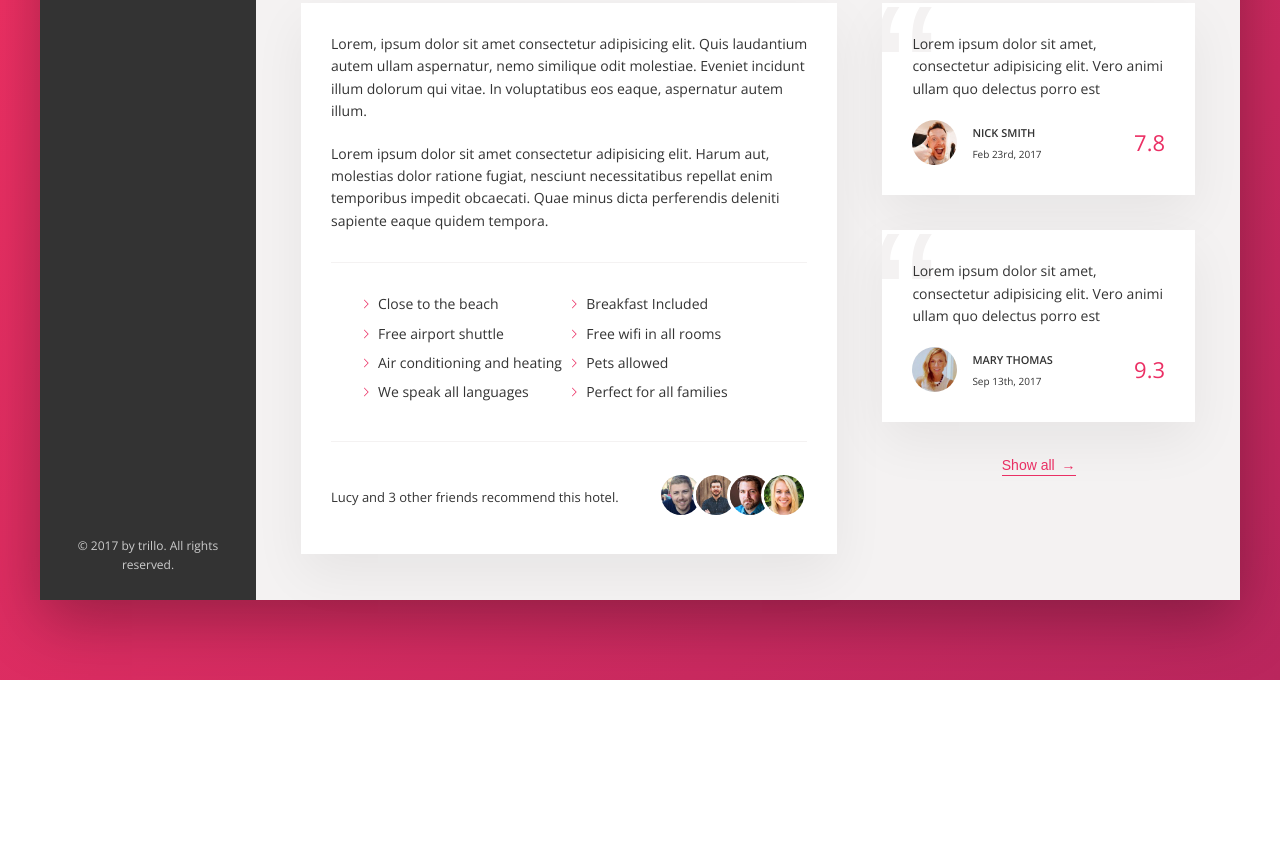
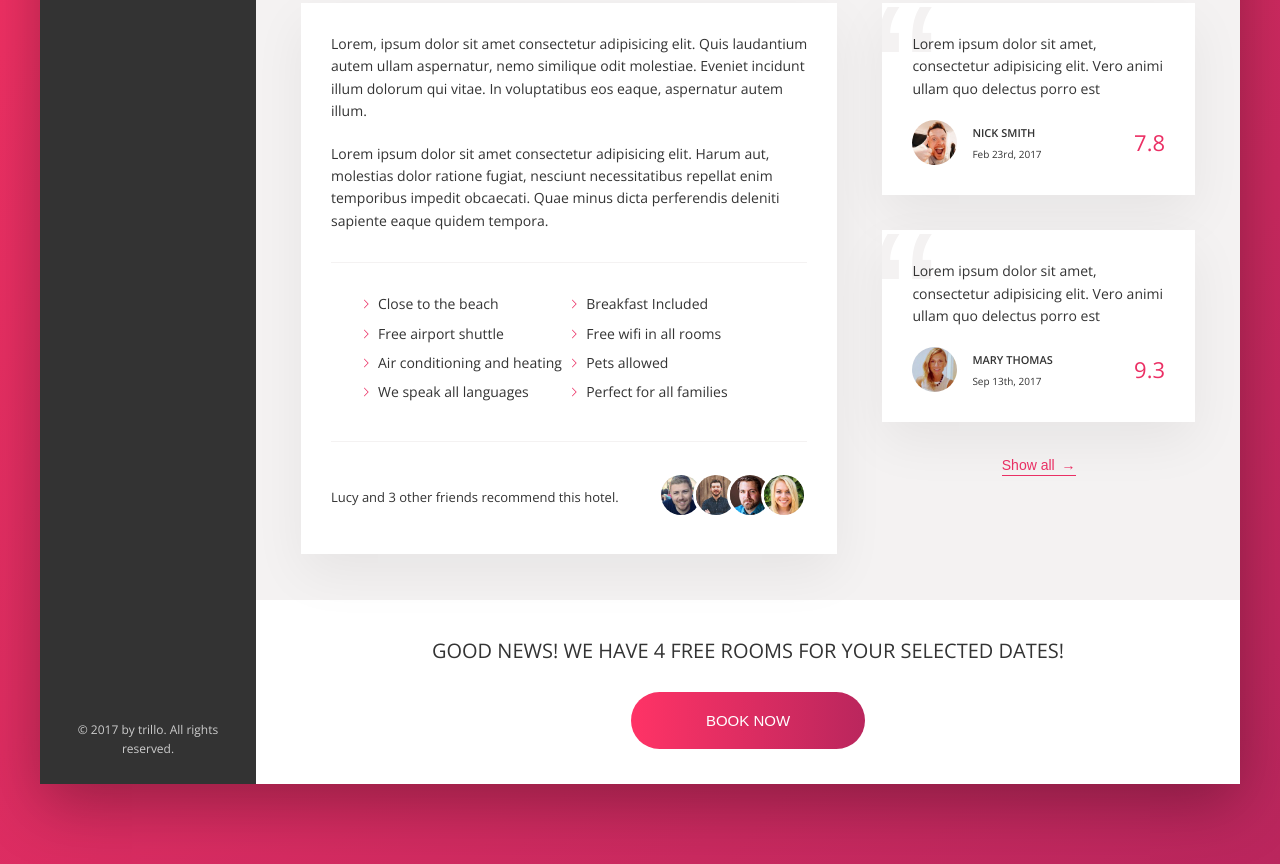
Before and after one commit to mdagno/Trillo-Hotel, a website: page index.html in a window 1280 px wide. Shown: the part 644-1508 px from the top of the page. Before the commit the page ends 1324 px from the top, so only its background shows below. Drawn offline with nearby package versions, Linux system fonts and the light colour scheme.

Commit message:
completed book button

```diff
--- a/index.html
+++ b/index.html
@@ -187,6 +187,17 @@
 
                             <button class="btn-inline">Show all <span>&rarr;</span></button>
                         </div>
+
+
+                    </div>
+                    <div class="cta">
+                        <h2 class="cta__book-now">
+                            Good news! We have 4 free rooms for your selected dates!
+                        </h2>
+                        <button class="btn">
+                            <span class="btn__visible">Book now</span>
+                            <span class="btn__invisible">Only 4 rooms left</span>
+                        </button>
                     </div>
                 </main>
             </div>
--- a/sass/_components.scss
+++ b/sass/_components.scss
@@ -465,3 +465,68 @@
         z-index: 1;
     }
 }
+
+/////////////////////////////
+// call to action
+
+.cta {
+    padding: 3.5rem 0;
+    text-align: center;
+
+    &__book-now {
+        font-size: 2rem;
+        font-weight: 300;
+        text-transform: uppercase;
+        margin-bottom: 2.5rem;
+    }
+
+}
+
+.btn {
+    font-size: 1.5rem;
+    font-weight: 300;
+    text-transform: uppercase;
+    border-radius: 100px;
+    border: none;
+    color: #fff;
+    position: relative;
+    background-image: linear-gradient(to right, var(--color-primary-light), var(--color-primary-dark));
+    overflow: hidden;
+    transition: all .2s;
+    cursor: pointer;
+
+    &__visible {
+        display: inline-block;
+        padding: 2rem 7.5rem;
+        transition: all .2s;
+        height: 100%;
+    }
+
+    &__invisible {
+        display: inline-block;
+        padding: 2rem 0;
+        height: 100%;
+        width: 100%;
+        position: absolute;
+        left: 0;
+        top: -100%;
+        transition: all .2s;
+    }
+
+    &:hover {
+        background-image: linear-gradient(to left, var(--color-primary-light), var(--color-primary-dark));
+    }
+
+    &:hover &__visible{
+        transform: translateY(100%);
+    }
+
+    &:hover &__invisible{
+        top: 0;
+    }
+
+    &:focus {
+        outline: none;
+        animation: pulsate 1s infinite;
+    }
+}
```
Also changed, not shown: css/style.css.
